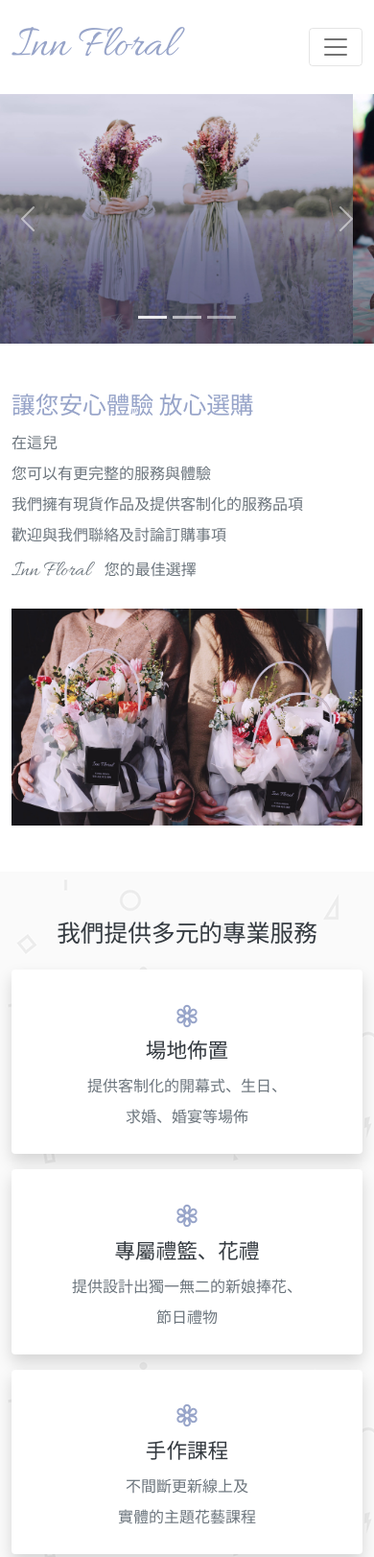
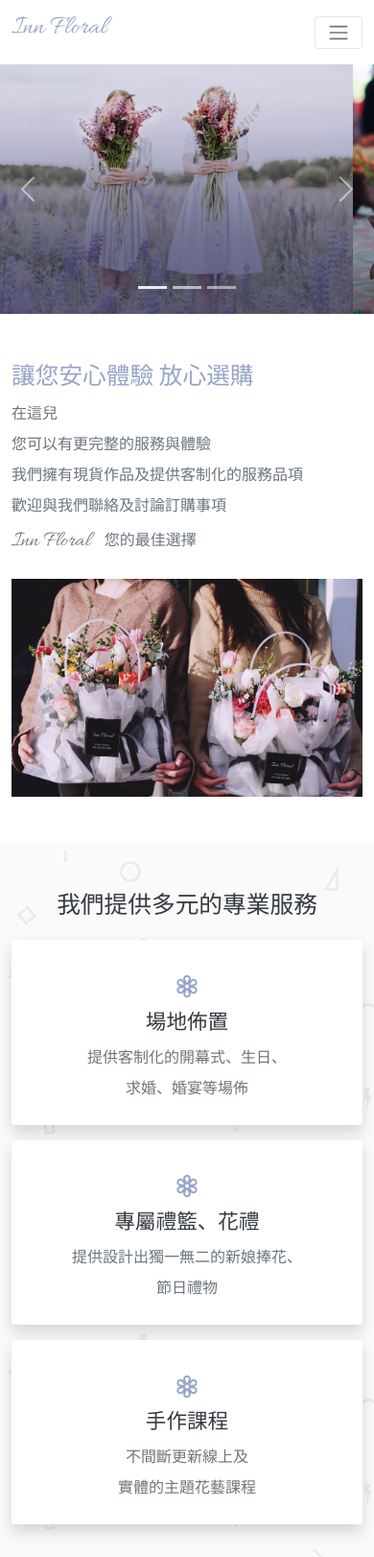
Before and after one commit to ginn723/Inn-Floral, a website: page homepage.html in a window 390 px wide. Shown: the top 1622 px of the page at 96% size. Drawn offline with nearby package versions, Linux system fonts and the light colour scheme.

Commit message:
優化程式碼

```diff
--- a/homepage.html
+++ b/homepage.html
@@ -33,11 +33,11 @@
         <a
           class="navbar-brand pe-4 text-primary"
           href="./homepage.html"
-          style="font-family: 'Allura'; font-size: 3rem"
-          >Inn Floral</a
+          style="font-family: 'Allura';"
+          ><h1>Inn Floral</h1></a
         >
         <button
-          class="navbar-toggler"
+          class="navbar-toggler fs-6"
           type="button"
           data-bs-toggle="collapse"
           data-bs-target="#navbarSupportedContent"
@@ -67,12 +67,6 @@
         </div>
       </div>
     </nav>
-
-    <!-- <div class="text-white text-center px-5 py-5">
-  <h1>花季主題市集</h1>
-  <p class="fs-3">3/31 至 4/6 | 臺北市花博公園圓山廣場</p>
-  <p class="fs-5">我們不見不散哦 ~~</p>
-</div> -->
 
     <header class="d-flex justify-content-center align-items-end">
       <div
@@ -184,8 +178,8 @@
         <h2 class="text-center text-dark mb-4" id="service">
           我們提供多元的專業服務
         </h2>
-        <div class="row row-cols-1 row-cols-lg-3 g-3 g-lg-4">
-          <div class="col">
+        <ul class="row row-cols-1 row-cols-lg-3 g-3 g-lg-4 list-unstyled">
+          <li class="col">
             <div class="card border-0 shadow">
               <div class="card-body text-center py-4">
                 <i class="bi bi-flower3 fs-s-48 text-primary"></i>
@@ -195,8 +189,8 @@
                 </p>
               </div>
             </div>
-          </div>
-          <div class="col">
+          </li>
+          <li class="col">
             <div class="card border-0 shadow">
               <div class="card-body text-center py-4">
                 <i class="bi bi-flower3 fs-s-48 text-primary"></i>
@@ -206,8 +200,8 @@
                 </p>
               </div>
             </div>
-          </div>
-          <div class="col">
+          </li>
+          <li class="col">
             <div class="card border-0 shadow">
               <div class="card-body text-center py-4">
                 <i class="bi bi-flower3 fs-s-48 text-primary"></i>
@@ -217,8 +211,8 @@
                 </p>
               </div>
             </div>
-          </div>
-        </div>
+          </li>
+        </ul>
       </div>
     </section>
 
```
Also changed, not shown: payment.html (+10 -8 lines), question.html (+9 -7 lines), service.html (+5 -5 lines).
